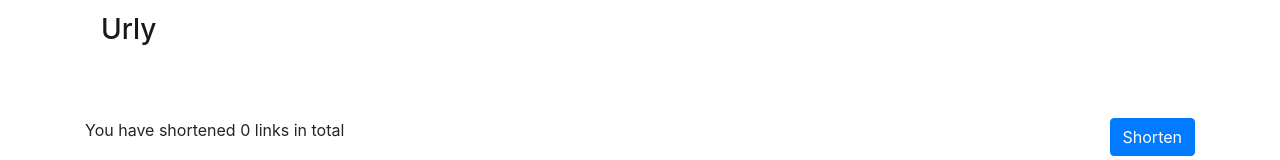
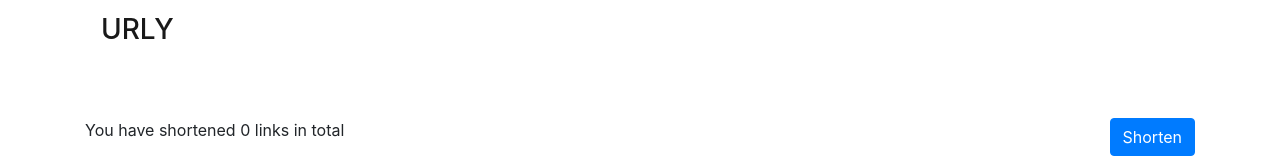
Before and after one commit to nedzadalibegovic/urly, a React (Create React App) app in the folder client/: page / in a window 1280 px wide. Shown: the top 160 px of the page. Built offline with nearby package versions, Linux system fonts and the light colour scheme; no server answers.

Commit message:
Capitalize h3

```diff
--- a/client/src/components/Nav.jsx
+++ b/client/src/components/Nav.jsx
@@ -18,7 +18,7 @@ const Nav = () => {
         <Container>
             <Navbar>
                 <Navbar.Brand>
-                    <h3>Urly</h3>
+                    <h3>URLY</h3>
                 </Navbar.Brand>
                 <Navbar.Toggle />
                 <Navbar.Collapse className="justify-content-end">
```
